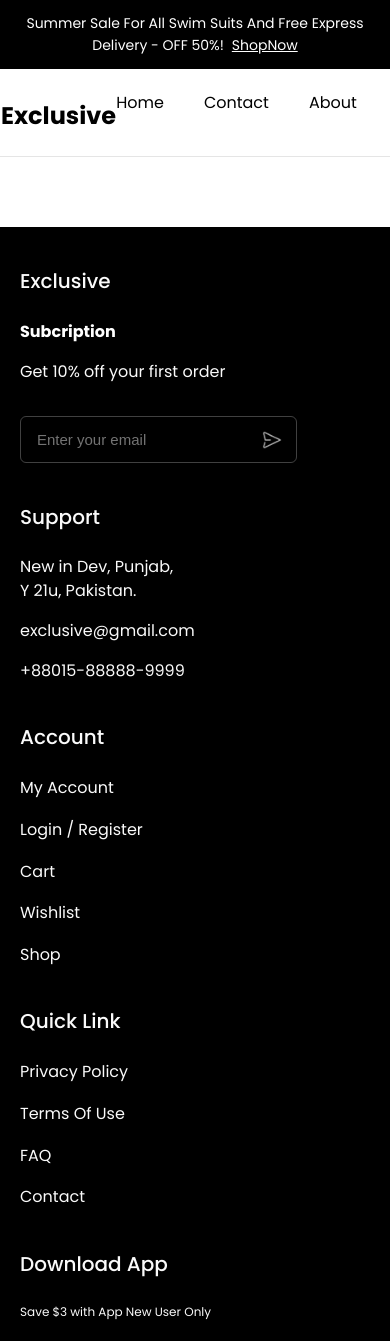
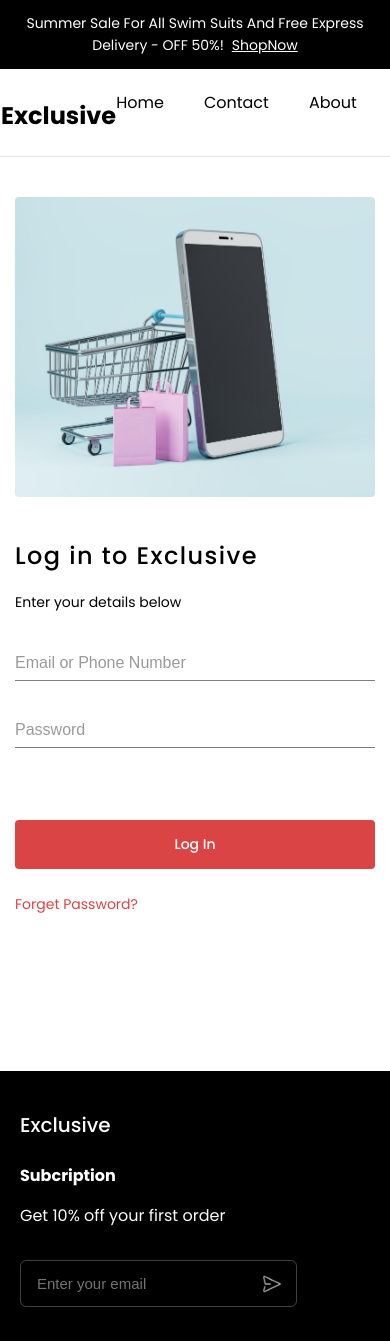
Before and after one commit to bugfinn/practsite-react, a React (Vite) app: page /login in a window 390 px wide. Shown: the top 1341 px of the page. Built offline with nearby package versions, Linux system fonts and the light colour scheme.

Commit message:
Add Login section

```diff
--- a/src/App.jsx
+++ b/src/App.jsx
@@ -17,6 +17,7 @@ import Cart from './components/Cart'
 import Wishlist from './components/Wishlist'
 import MyAccount from './components/MyAccount'
 import Checkout from './components/Checkout'
+import Login from './components/Login'
 
 import './styles/App.css'
 
@@ -46,6 +47,7 @@ function App() {
           <Route path="/wishlist" element={<Wishlist />} />
           <Route path="/account" element={<MyAccount />} />
           <Route path="/checkout" element={<Checkout />} />
+          <Route path="/login" element={<Login />} />
 
         </Routes>
 
--- /dev/null
+++ b/src/components/Login.jsx
@@ -0,0 +1,54 @@
+import { Link } from 'react-router-dom';
+import '../styles/Login.css';
+
+function Login() {
+  const handleLogin = (e) => {
+    e.preventDefault();
+    // Handle login logic here
+    console.log('Login submitted');
+  };
+
+  return (
+    <div className="login-page">
+      <div className="login-container">
+        {/* Left Side - Image */}
+        <div className="login-image">
+          <img src="/images/products/signup.jpg" alt="Shopping" />
+        </div>
+
+        {/* Right Side - Form */}
+        <div className="login-form-container">
+          <div className="login-form">
+            <h1>Log in to Exclusive</h1>
+            <p className="subtitle">Enter your details below</p>
+
+            <form onSubmit={handleLogin}>
+              <input
+                type="text"
+                placeholder="Email or Phone Number"
+                required
+              />
+
+              <input
+                type="password"
+                placeholder="Password"
+                required
+              />
+
+              <div className="login-actions">
+                <button type="submit" className="login-btn">
+                  Log In
+                </button>
+                <a href="/forgot-password" className="forgot-password">
+                  Forget Password?
+                </a>
+              </div>
+            </form>
+          </div>
+        </div>
+      </div>
+    </div>
+  );
+}
+
+export default Login;
--- /dev/null
+++ b/src/styles/Login.css
@@ -0,0 +1,203 @@
+.login-page {
+  min-height: 100vh;
+  background: #ffffff;
+  padding: 60px 0;
+}
+
+.login-container {
+  max-width: 1305px;
+  margin: 0 auto;
+  display: grid;
+  grid-template-columns: 805px 1fr;
+  gap: 129px;
+  align-items: center;
+  padding: 0 20px;
+}
+
+/* Left Side - Image */
+.login-image {
+  width: 100%;
+  height: 781px;
+  background: #CBE4E8;
+  border-radius: 4px;
+  display: flex;
+  align-items: flex-end;
+  justify-content: center;
+  overflow: hidden;
+}
+
+.login-image img {
+  width: 100%;
+  height: 100%;
+  object-fit: cover;
+}
+
+/* Right Side - Form */
+.login-form-container {
+  display: flex;
+  align-items: center;
+  justify-content: center;
+  padding: 40px 0;
+}
+
+.login-form {
+  width: 100%;
+  max-width: 371px;
+}
+
+.login-form h1 {
+  font-size: 36px;
+  font-weight: 500;
+  color: #000000;
+  margin: 0 0 24px 0;
+  letter-spacing: 1.44px;
+}
+
+.subtitle {
+  font-size: 16px;
+  font-weight: 400;
+  color: #000000;
+  margin: 0 0 48px 0;
+}
+
+/* Form Inputs */
+.login-form input {
+  width: 100%;
+  padding: 8px 0;
+  border: none;
+  border-bottom: 1px solid rgba(0, 0, 0, 0.5);
+  font-size: 16px;
+  font-weight: 400;
+  color: #000000;
+  margin-bottom: 40px;
+  outline: none;
+  transition: border-color 0.3s;
+  background: transparent;
+}
+
+.login-form input::placeholder {
+  color: rgba(0, 0, 0, 0.4);
+}
+
+.login-form input:focus {
+  border-bottom-color: #DB4444;
+}
+
+/* Login Actions */
+.login-actions {
+  display: flex;
+  align-items: center;
+  justify-content: space-between;
+  margin-top: 40px;
+  gap: 16px;
+}
+
+.login-btn {
+  background: #DB4444;
+  color: #ffffff;
+  border: none;
+  padding: 16px 48px;
+  border-radius: 4px;
+  font-size: 16px;
+  font-weight: 500;
+  cursor: pointer;
+  transition: background 0.3s;
+}
+
+.login-btn:hover {
+  background: #c93939;
+}
+
+.forgot-password {
+  color: #DB4444;
+  text-decoration: none;
+  font-size: 16px;
+  font-weight: 400;
+  transition: opacity 0.3s;
+  white-space: nowrap;
+}
+
+.forgot-password:hover {
+  opacity: 0.8;
+}
+
+/* Responsive Design */
+@media (max-width: 1200px) {
+  .login-container {
+    grid-template-columns: 1fr;
+    gap: 60px;
+    max-width: 600px;
+  }
+
+  .login-image {
+    height: 500px;
+  }
+
+  .login-form-container {
+    padding: 0;
+  }
+}
+
+@media (max-width: 768px) {
+  .login-page {
+    padding: 40px 0;
+  }
+
+  .login-container {
+    gap: 40px;
+  }
+
+  .login-image {
+    height: 400px;
+  }
+
+  .login-form h1 {
+    font-size: 28px;
+    margin-bottom: 16px;
+  }
+
+  .subtitle {
+    margin-bottom: 32px;
+  }
+
+  .login-form input {
+    margin-bottom: 32px;
+  }
+
+  .login-actions {
+    flex-direction: column;
+    align-items: flex-start;
+    gap: 24px;
+  }
+
+  .login-btn {
+    width: 100%;
+  }
+}
+
+@media (max-width: 480px) {
+  .login-container {
+    padding: 0 15px;
+  }
+
+  .login-image {
+    height: 300px;
+  }
+
+  .login-form h1 {
+    font-size: 24px;
+  }
+
+  .subtitle {
+    font-size: 14px;
+  }
+
+  .login-btn {
+    padding: 14px 32px;
+    font-size: 14px;
+  }
+
+  .forgot-password {
+    font-size: 14px;
+  }
+}
```
